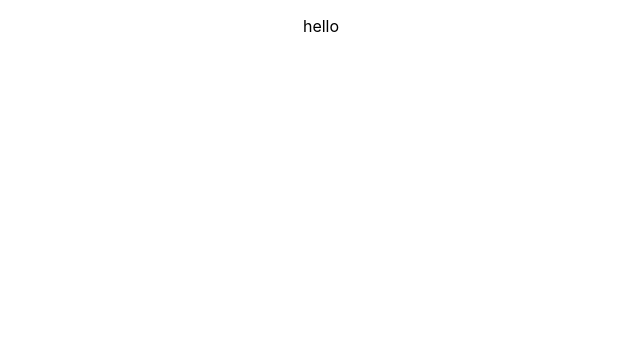
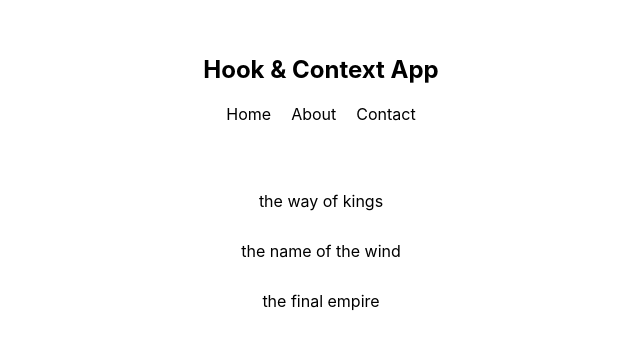
Before and after one commit to farhanasif/hooksapp, a React (Create React App) app: page / in a window 1280 px wide. Shown: the top 348 px of the page, without its empty margins (319-959 px from the left). Built offline with nearby package versions, Linux system fonts and the light colour scheme.

Commit message:
context setup

```diff
--- a/src/App.js
+++ b/src/App.js
@@ -1,10 +1,15 @@
 import React from 'react';
-import './App.css';
+import BookList from './components/BookList';
+import Navbar from './components/Navbar';
+import ThemeContextProvider from './contexts/ThemeContext';
 
 function App() {
   return (
     <div className="App">
-      <p>hello</p>
+      <ThemeContextProvider>
+        <Navbar />
+        <BookList />
+      </ThemeContextProvider>
     </div>
   );
 }
--- /dev/null
+++ b/src/components/BookList.js
@@ -0,0 +1,17 @@
+import React, { Component } from 'react';
+
+class BookList extends Component {
+  render() {
+    return (
+      <div className="book-list">
+        <ul>
+          <li>the way of kings</li>
+          <li>the name of the wind</li>
+          <li>the final empire</li>
+        </ul>
+      </div>
+    );
+  }
+}
+
+export default BookList;
--- /dev/null
+++ b/src/components/Navbar.js
@@ -0,0 +1,18 @@
+import React, { Component } from 'react';
+
+class Navbar extends Component {
+  render() {
+    return (
+      <nav>
+        <h1>Hook & Context App</h1>
+        <ul>
+          <li>Home</li>
+          <li>About</li>
+          <li>Contact</li>
+        </ul>
+      </nav>
+    );
+  }
+}
+
+export default Navbar;
--- /dev/null
+++ b/src/contexts/ThemeContext.js
@@ -0,0 +1,20 @@
+import React, { Component, createContext } from 'react';
+
+export const ThemeContext = createContext();
+
+class ThemeContextProvider extends Component {
+  state = {
+    isLightTheme: true,
+    light: { syntax: '#555', ui: '#ddd', bg: '#eee' },
+    dark: { syntax: '#ddd', ui: '#333', bg: '#555'}
+  }
+  render() {
+    return (
+      <ThemeContext.Provider value={{...this.state}}>
+        {this.props.children}
+      </ThemeContext.Provider>
+    );
+  }
+}
+
+export default ThemeContextProvider;
--- a/src/index.css
+++ b/src/index.css
@@ -1,13 +1,38 @@
 body {
   margin: 0;
-  font-family: -apple-system, BlinkMacSystemFont, 'Segoe UI', 'Roboto', 'Oxygen',
-    'Ubuntu', 'Cantarell', 'Fira Sans', 'Droid Sans', 'Helvetica Neue',
+  font-family: -apple-system, BlinkMacSystemFont, "Segoe UI", "Roboto", "Oxygen",
+    "Ubuntu", "Cantarell", "Fira Sans", "Droid Sans", "Helvetica Neue",
     sans-serif;
   -webkit-font-smoothing: antialiased;
   -moz-osx-font-smoothing: grayscale;
 }
 
-code {
-  font-family: source-code-pro, Menlo, Monaco, Consolas, 'Courier New',
-    monospace;
+/* app styles */
+.App {
+  max-width: 400px;
+  margin: 30px auto;
+  text-align: center;
 }
+nav{
+  padding: 5px;
+}
+nav ul {
+  padding: 0;
+}
+nav ul li {
+  display: inline-block;
+  margin: 0 10px;
+}
+.book-list {
+  padding: 20px;
+  margin-bottom: 20px;
+}
+.book-list ul{
+  padding: 0;
+  list-style-type: none;
+}
+.book-list li {
+  padding: 10px;
+  margin: 10px auto;
+  border-radius: 10px;
+}
```
